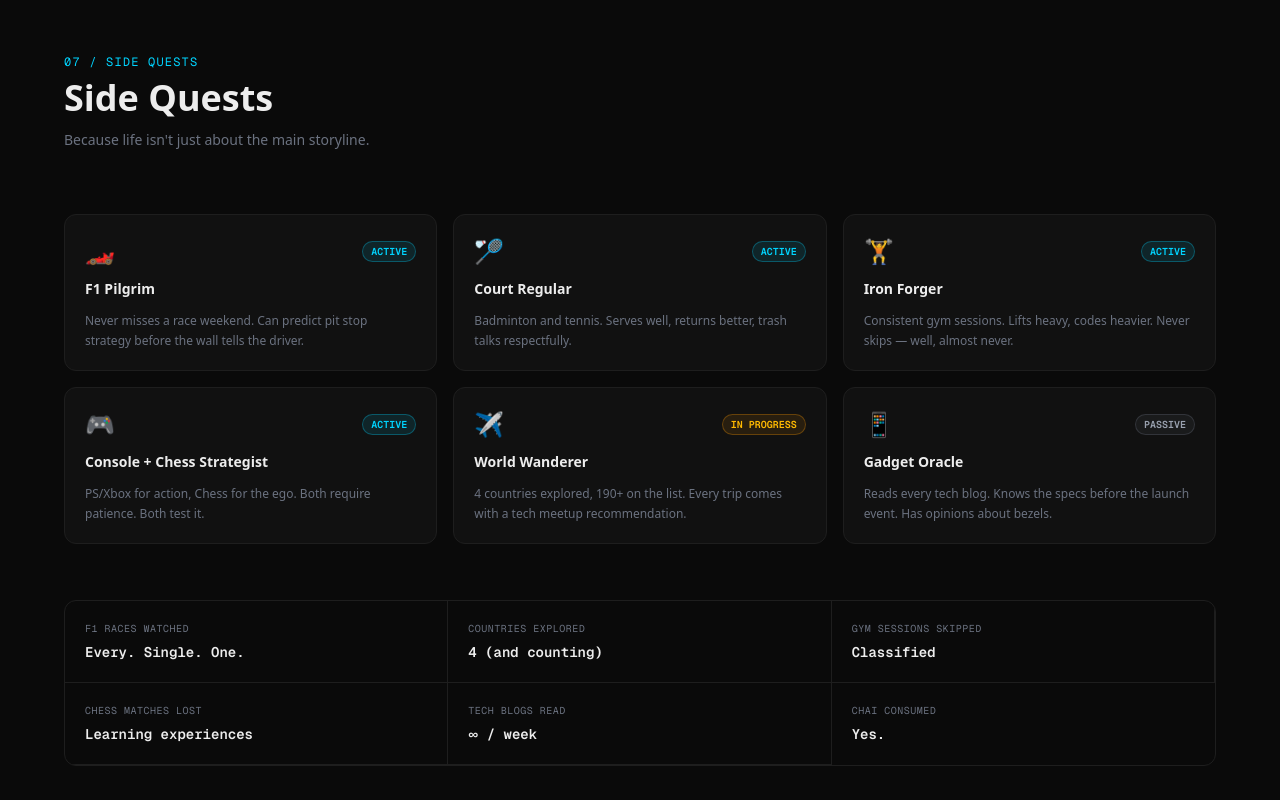
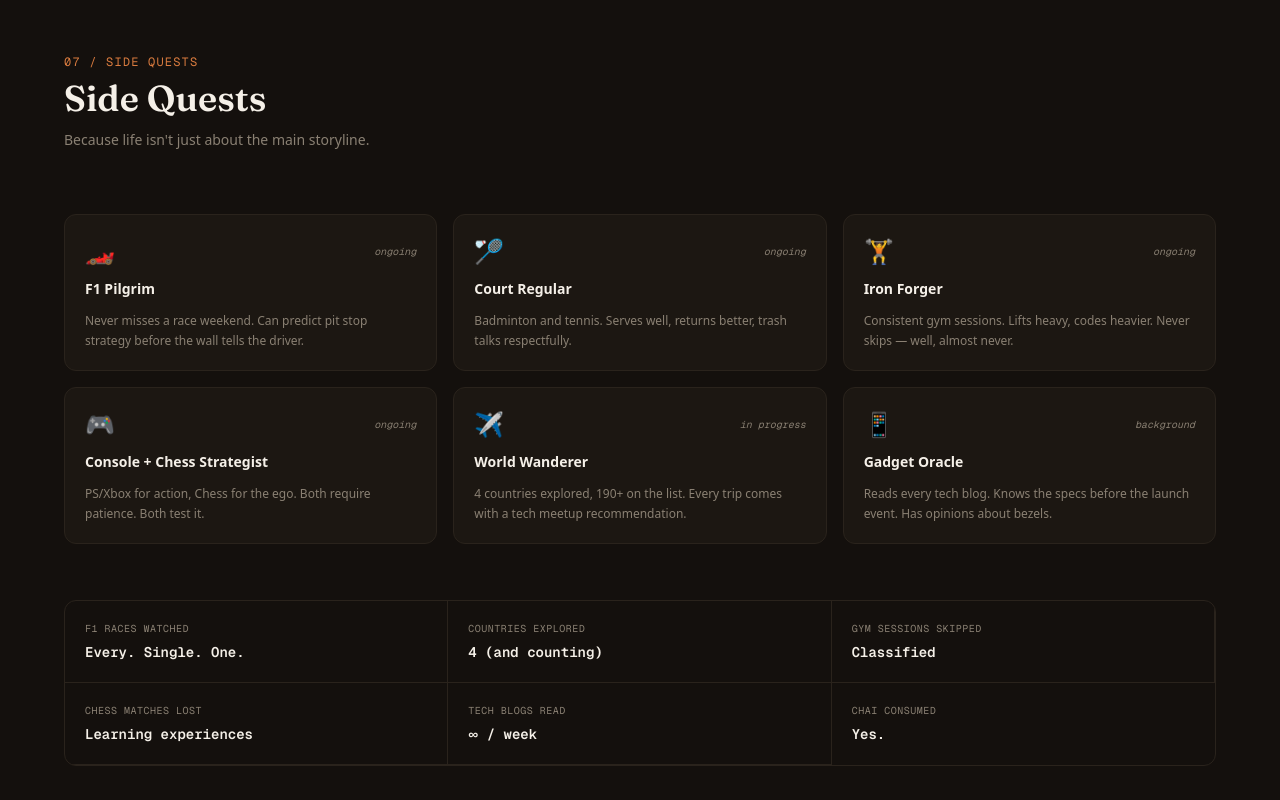
Before and after one commit to Namantyagi2727/portfolio, a Next.js app: page / in a window 1280 px wide. Shown: the part 10260-11060 px from the top of the page. Built offline with nearby package versions, Linux system fonts and the light colour scheme.

Commit message:
feat: replace side-quest status badges with plain notes, re-skin

```diff
--- a/src/components/SideQuests.tsx
+++ b/src/components/SideQuests.tsx
@@ -2,66 +2,44 @@
 
 import { sideQuests, funStats } from "@/lib/data";
 
-const statusConfig = {
-  ACTIVE: {
-    label: "ACTIVE",
-    className: "bg-[#00d4ff]/10 text-[#00d4ff] border border-[#00d4ff]/30",
-  },
-  "IN PROGRESS": {
-    label: "IN PROGRESS",
-    className: "bg-amber-500/10 text-amber-400 border border-amber-500/30",
-  },
-  PASSIVE: {
-    label: "PASSIVE",
-    className: "bg-gray-500/10 text-gray-400 border border-gray-500/30",
-  },
+const statusLabel: Record<string, string> = {
+  ACTIVE: "ongoing",
+  "IN PROGRESS": "in progress",
+  PASSIVE: "background",
 };
 
 export default function SideQuests() {
   return (
-    <section id="sidequests" className="py-24 px-6 bg-[#0a0a0a]">
+    <section id="sidequests" className="py-24 px-6 bg-[#14100d]">
       <div className="max-w-6xl mx-auto">
-        {/* Section header */}
         <div className="mb-16">
-          <p className="text-xs font-mono text-[#00d4ff] uppercase tracking-widest mb-2">07 / Side Quests</p>
-          <h2 className="text-3xl sm:text-4xl font-bold text-[#ededed]">Side Quests</h2>
-          <p className="text-[#6b7280] mt-3 text-sm">Because life isn&apos;t just about the main storyline.</p>
+          <p className="text-xs font-mono text-[#d97b3f] uppercase tracking-widest mb-2">07 / Side Quests</p>
+          <h2 className="text-3xl sm:text-4xl font-serif font-semibold text-[#f5f0e8]">Side Quests</h2>
+          <p className="text-[#8a8073] mt-3 text-sm">Because life isn&apos;t just about the main storyline.</p>
         </div>
 
-        {/* Quest cards grid */}
         <div className="grid grid-cols-1 sm:grid-cols-2 lg:grid-cols-3 gap-4 mb-14">
-          {sideQuests.map((quest, i) => {
-            const status = statusConfig[quest.status];
-            return (
-              <div
-                key={i}
-                className="bg-[#111111] border border-[#1e1e1e] rounded-xl p-5 flex flex-col gap-3 transition-all duration-200 hover:border-[#00d4ff]/30"
-              >
-                {/* Icon + status badge */}
-                <div className="flex items-center justify-between">
-                  <span className="text-2xl">{quest.icon}</span>
-                  <span className={`text-[10px] font-mono font-semibold px-2 py-0.5 rounded-full ${status.className}`}>
-                    {status.label}
-                  </span>
-                </div>
-
-                {/* Title */}
-                <h3 className="text-sm font-semibold text-[#ededed]">{quest.title}</h3>
-
-                {/* Description */}
-                <p className="text-xs text-[#6b7280] leading-relaxed">{quest.description}</p>
+          {sideQuests.map((quest, i) => (
+            <div
+              key={i}
+              className="bg-[#1c1712] border border-[#2a231c] rounded-xl p-5 flex flex-col gap-3 transition-all duration-200 hover:border-[#d97b3f]/30"
+            >
+              <div className="flex items-center justify-between">
+                <span className="text-2xl">{quest.icon}</span>
+                <span className="text-[10px] font-mono italic text-[#8a8073]">{statusLabel[quest.status]}</span>
               </div>
-            );
-          })}
+              <h3 className="text-sm font-semibold text-[#f5f0e8]">{quest.title}</h3>
+              <p className="text-xs text-[#8a8073] leading-relaxed">{quest.description}</p>
+            </div>
+          ))}
         </div>
 
-        {/* Stat block */}
-        <div className="border border-[#1e1e1e] rounded-xl overflow-hidden">
-          <div className="grid grid-cols-2 sm:grid-cols-3 divide-x divide-y divide-[#1e1e1e]">
+        <div className="border border-[#2a231c] rounded-xl overflow-hidden">
+          <div className="grid grid-cols-2 sm:grid-cols-3 divide-x divide-y divide-[#2a231c]">
             {funStats.map((stat, i) => (
               <div key={i} className="p-5">
-                <p className="text-[10px] font-mono text-[#6b7280] uppercase tracking-wider mb-1.5">{stat.label}</p>
-                <p className="text-sm font-mono font-semibold text-[#ededed]">{stat.value}</p>
+                <p className="text-[10px] font-mono text-[#8a8073] uppercase tracking-wider mb-1.5">{stat.label}</p>
+                <p className="text-sm font-mono font-semibold text-[#f5f0e8]">{stat.value}</p>
               </div>
             ))}
           </div>
```
